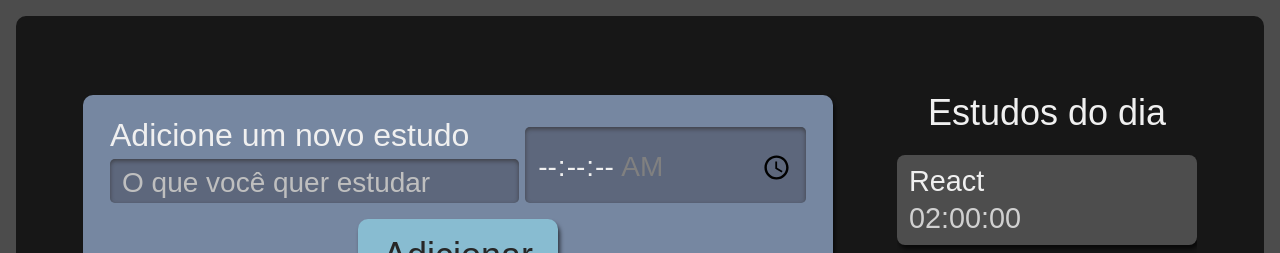
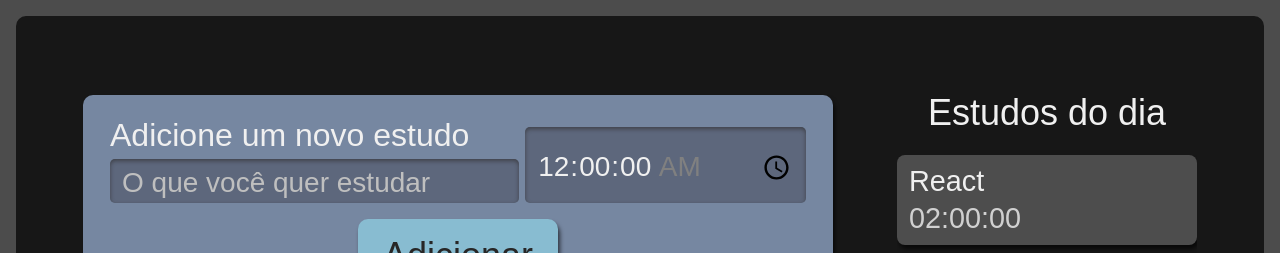
Before and after one commit to Jamile15/alura-studies, a React (Create React App) app: page / in a window 1280 px wide. Shown: the top 253 px of the page. Built offline with nearby package versions, Linux system fonts and the light colour scheme.

Commit message:
pegando os valores dos imputs

```diff
--- a/src/components/Formulario/index.tsx
+++ b/src/components/Formulario/index.tsx
@@ -3,7 +3,12 @@ import Botao from "../Botao";
 import style from './Formulario.module.scss';
 
 class Formulario extends React.Component {
+    state = {
+        tarefa: "",
+        tempo: "00:00"
+    }
     render() {
+
         return (
             <form className={style.novaTarefa}>
 
@@ -11,13 +16,30 @@ class Formulario extends React.Component {
                     <label htmlFor="tarefa">
                         Adicione um novo estudo
                     </label>
-                    <input type="text" name="tarefa" id="tarefa" placeholder="O que você quer estudar" required />
+                    <input
+                        type="text"
+                        name="tarefa"
+                        value={this.state.tarefa}
+                        onChange={evento => this.setState({...this.state, tarefa:evento.target.value})}
+                        id="tarefa"
+                        placeholder="O que você quer estudar"
+                        required />
                 </div>
                 <div className={style.inputContainer}>
                     <label htmlFor="tempo">
 
                     </label>
-                    <input type="time" step= "1" name="tempo" id="tempo" min={"00:00:00"} max={"01:30:00"} required/>
+                    <input
+                        type="time"
+                        step="1"
+                        name="tempo"
+                        value={this.state.tempo}
+                        //pegar o valor do imput
+                        onChange={evento => this.setState({...this.state, tempo: evento.target.value})}
+                        id="tempo"
+                        min={"00:00:00"}
+                        max={"01:30:00"}
+                        required />
 
                 </div>
                 <Botao
```
